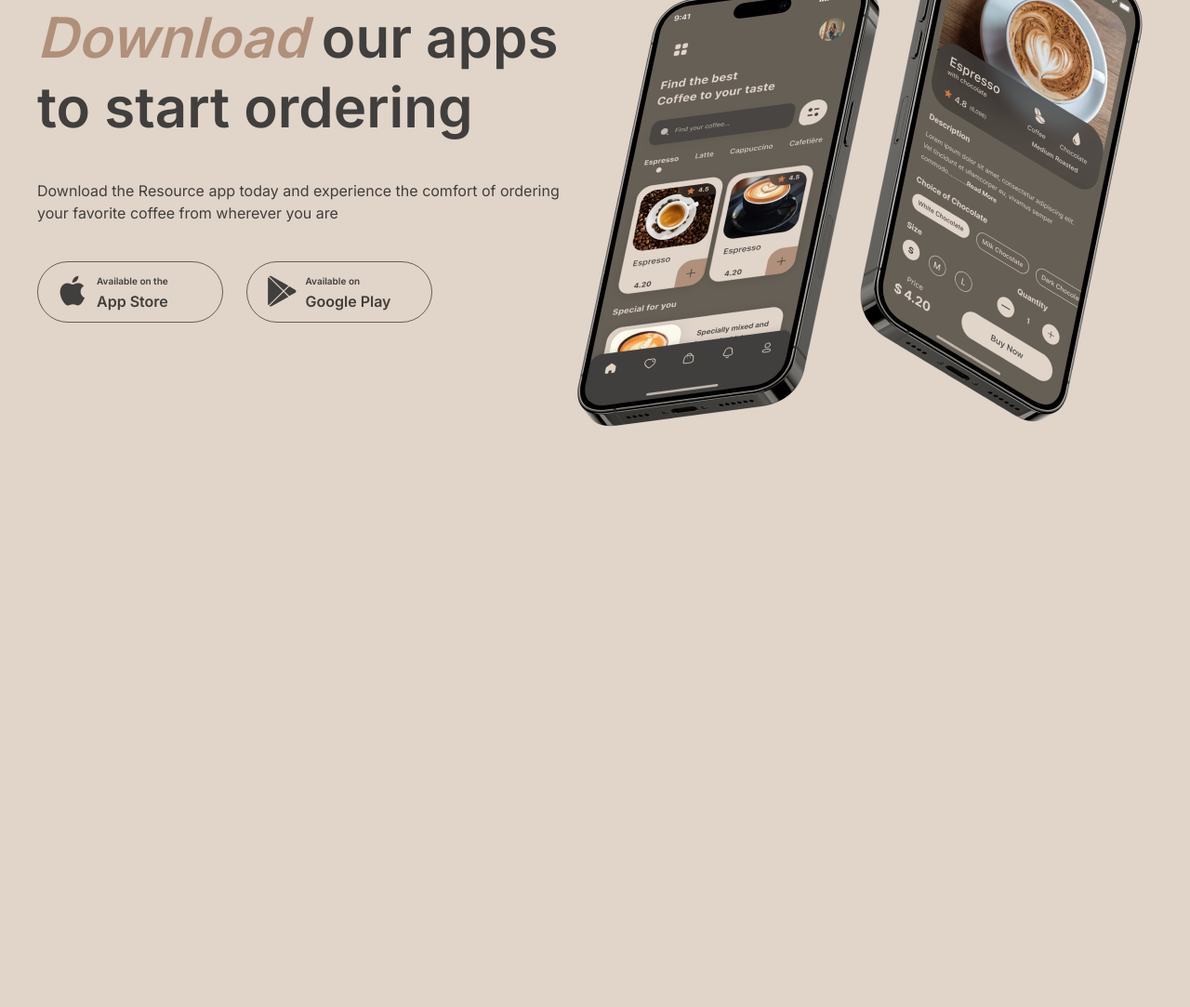
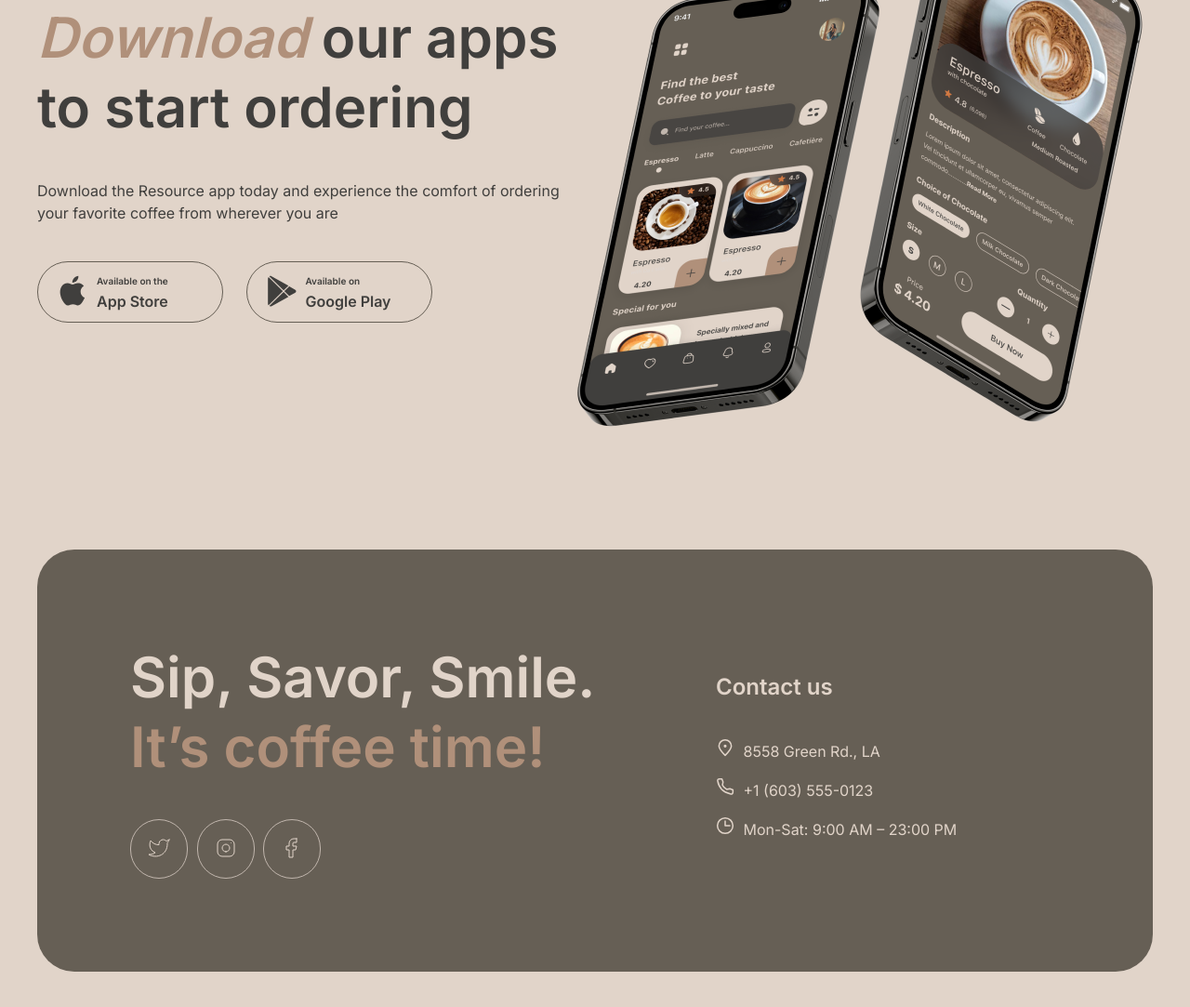
Before and after one commit to Matuxa1503/rsSchool-st1-2024, a plain HTML site: page coffee-house/index.html in a window 1280 px wide. Shown: the part 3386-4469 px from the top of the page at 93% size. Before the commit the page ends 3877 px from the top, so only its background shows below. Drawn offline with nearby package versions, Linux system fonts and the light colour scheme; files that its build step writes are made by us from their sources.

Commit message:
feat: added footer block with styles

```diff
--- a/coffee-house/index.html
+++ b/coffee-house/index.html
@@ -155,7 +155,6 @@
 								<p>Google Play</p>
 							</div>
 						</div>
-
 					</a>
 				</div>
 				<div class="mobileApp__img">
@@ -163,6 +162,59 @@
 				</div>
 			</section> <!-- /mobileApp -->
 		</main>
+
+		<footer class="footer margin-section">
+			<div class="footer__social">
+				<h2 class="social__title"><span>Sip, Savor, Smile.</span> It’s coffee time!</h2>
+				<div class="social__icon">
+					<svg xmlns="http://www.w3.org/2000/svg" width="24" height="24" viewBox="0 0 24 24" fill="none">
+						<path d="M23 3.01006C23 3.01006 20.9821 4.20217 19.86 4.54006C19.2577 3.84757 18.4573 3.35675 17.567 3.13398C16.6767 2.91122 15.7395 2.96725 14.8821 3.29451C14.0247 3.62177 13.2884 4.20446 12.773 4.96377C12.2575 5.72309 11.9877 6.62239 12 7.54006V8.54006C10.2426 8.58562 8.50127 8.19587 6.93101 7.4055C5.36074 6.61513 4.01032 5.44869 3 4.01006C3 4.01006 -1 13.0101 8 17.0101C5.94053 18.408 3.48716 19.109 1 19.0101C10 24.0101 21 19.0101 21 7.51006C20.9991 7.23151 20.9723 6.95365 20.92 6.68006C21.9406 5.67355 23 3.01006 23 3.01006Z" stroke="#E1D4C9" stroke-linecap="round" stroke-linejoin="round"/>
+					</svg>
+				</div>
+				<div class="social__icon">
+					<svg xmlns="http://www.w3.org/2000/svg" width="24" height="24" viewBox="0 0 24 24" fill="none">
+						<path d="M12 16C14.2091 16 16 14.2091 16 12C16 9.79086 14.2091 8 12 8C9.79086 8 8 9.79086 8 12C8 14.2091 9.79086 16 12 16Z" stroke="#E1D4C9" stroke-linecap="round" stroke-linejoin="round"/>
+						<path d="M3 16V8C3 5.23858 5.23858 3 8 3H16C18.7614 3 21 5.23858 21 8V16C21 18.7614 18.7614 21 16 21H8C5.23858 21 3 18.7614 3 16Z" stroke="#E1D4C9"/>
+						<path d="M17.5 6.51L17.51 6.49889" stroke="#E1D4C9" stroke-linecap="round" stroke-linejoin="round"/>
+					</svg>
+				</div>
+				<div class="social__icon">
+					<svg xmlns="http://www.w3.org/2000/svg" width="24" height="24" viewBox="0 0 24 24" fill="none">
+						<path d="M17 2H14C12.6739 2 11.4021 2.52678 10.4645 3.46447C9.52678 4.40215 9 5.67392 9 7V10H6V14H9V22H13V14H16L17 10H13V7C13 6.73478 13.1054 6.48043 13.2929 6.29289C13.4804 6.10536 13.7348 6 14 6H17V2Z" stroke="#E1D4C9" stroke-linecap="round" stroke-linejoin="round"/>
+					</svg>
+				</div>
+			</div>
+			<div class="footer__contacts">
+				<h3 class="contacts__title">Contact us</h3>
+				<a href="https://maps.app.goo.gl/TTWjZdeHuC5mLhxy5" class="contacts__info" target="_blank">
+					<svg xmlns="http://www.w3.org/2000/svg" width="20" height="20" viewBox="0 0 20 20" fill="none">
+						<path d="M16.6663 8.33329C16.6663 12.0152 9.99967 18.3333 9.99967 18.3333C9.99967 18.3333 3.33301 12.0152 3.33301 8.33329C3.33301 4.65139 6.31778 1.66663 9.99967 1.66663C13.6816 1.66663 16.6663 4.65139 16.6663 8.33329Z" stroke="#E1D4C9" stroke-width="1.5"/>
+						<path d="M10.0003 9.16667C10.4606 9.16667 10.8337 8.79357 10.8337 8.33333C10.8337 7.8731 10.4606 7.5 10.0003 7.5C9.54009 7.5 9.16699 7.8731 9.16699 8.33333C9.16699 8.79357 9.54009 9.16667 10.0003 9.16667Z" fill="#E1D4C9" stroke="#E1D4C9" stroke-width="1.5" stroke-linecap="round" stroke-linejoin="round"/>
+					</svg>
+					<span>8558 Green Rd.,  LA</span>
+				</a>
+				<a href="tel:+1(603)555-0123" class="contacts__info">
+					<svg xmlns="http://www.w3.org/2000/svg" width="20" height="20" viewBox="0 0 20 20" fill="none">
+						<path d="M15.0984 12.2516L11.6665 12.9166C9.34845 11.7531 7.91654 10.4166 7.08321 8.33329L7.72483 4.89154L6.51197 1.66663L3.72946 1.66663C2.60191 1.66663 1.71466 2.59958 1.90108 3.71161C2.29888 6.08454 3.37231 10.0391 6.24987 12.9166C9.27338 15.9401 13.5661 17.3318 16.1378 17.9288C17.299 18.1983 18.3332 17.2908 18.3332 16.0988L18.3332 13.4843L15.0984 12.2516Z" stroke="#E1D4C9" stroke-width="1.5" stroke-linecap="round" stroke-linejoin="round"/>
+					</svg>
+					<span>+1 (603) 555-0123</span>
+				</a>
+				<div class="contacts__info">
+					<svg xmlns="http://www.w3.org/2000/svg" width="20" height="20" viewBox="0 0 20 20" fill="none">
+						<g clip-path="url(#clip0_217_1736)">
+							<path d="M10 5L10 10L15 10" stroke="#E1D4C9" stroke-width="1.5" stroke-linecap="round" stroke-linejoin="round"/>
+							<path d="M10.0003 18.3333C14.6027 18.3333 18.3337 14.6023 18.3337 9.99996C18.3337 5.39759 14.6027 1.66663 10.0003 1.66663C5.39795 1.66663 1.66699 5.39759 1.66699 9.99996C1.66699 14.6023 5.39795 18.3333 10.0003 18.3333Z" stroke="#E1D4C9" stroke-width="1.5" stroke-linecap="round" stroke-linejoin="round"/>
+						</g>
+						<defs>
+							<clipPath id="clip0_217_1736">
+								<rect width="20" height="20" fill="white"/>
+							</clipPath>
+						</defs>
+					</svg>
+					<span>Mon-Sat: 9:00 AM – 23:00 PM</span>
+				</div>
+			</div>
+		</footer>
 	</div> <!-- /wrapper -->
 </body>
 </html>
--- /dev/null
+++ b/coffee-house/src/scss/layout/_footer.scss
@@ -0,0 +1,104 @@
+.footer {
+	display: flex;
+	align-items: center;
+	gap: 100px;
+	background-color: $border-darkColor;
+	border-radius: 40px;
+	padding: 100px;
+	margin-bottom: 40px;
+}
+
+.footer__social {
+	max-width: 530px;
+}
+
+.social__title {
+	@extend %heading-2;
+	margin-bottom: 40px;
+	color: $text-accentColor;
+
+	& span {
+		color: $text-lightColor;
+	}
+}
+
+.social__icon {
+	display: inline-block;
+	border: 1px solid $border-lightColor;
+	cursor: pointer;
+	padding: 18px;
+	border-radius: 100px;
+	margin-right: 5px;
+	transition: all 0.5s ease;
+
+	&:last-child {
+		margin-right: 0;
+	}
+
+	&:hover {
+		background-color: $text-lightColor;
+	}
+
+	& svg path {
+		transition: all 0.5s ease;
+	}
+
+	&:hover svg path {
+		stroke: #000;
+	}
+}
+
+
+
+.footer__contacts {
+	margin-top: -12px;
+}
+
+.contacts__title {
+	@extend %heading-3;
+	margin-bottom: 40px;
+	color: $text-lightColor;
+}
+
+.contacts__info {
+	display: block;
+	position: relative;
+	width: 69%;
+	color: $text-lightColor;
+
+	&:after {
+		content: "";
+		position: absolute;
+		display: block;
+		width: 0;
+		height: 2px;
+		margin-top: 3px;
+		left: 50%;
+		background-color: $text-lightColor;
+		transform: translateX(-50%);
+		transition: all 0.7s ease;
+		opacity: 0;
+	}
+
+	&:hover::after {
+		width: 100%;
+		opacity: 1;
+	}
+
+	& svg {
+		margin-right: 5px;
+	}
+
+	&:nth-child(3) {
+		margin: 20px 0;
+	}
+
+	&:last-child {
+		width: 100%;
+		margin-bottom: 0;
+
+		&:hover:after {
+			width: 0;
+		}
+	}
+}
--- a/coffee-house/src/scss/main.scss
+++ b/coffee-house/src/scss/main.scss
@@ -5,4 +5,5 @@
 @import 'layout/favCoffee';
 @import 'layout/about';
 @import 'layout/mobileApp';
+@import 'layout/footer';
 @import 'pages/menu';
```
